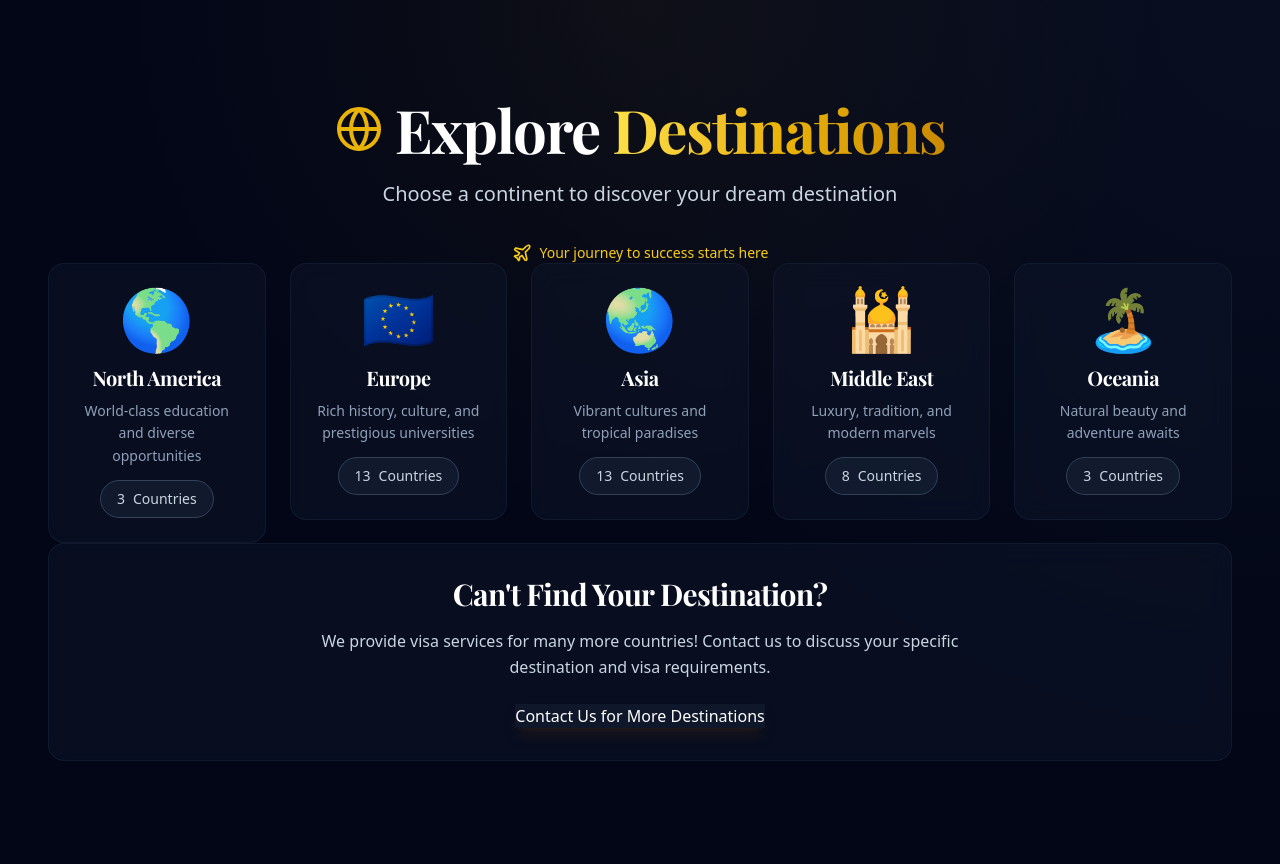
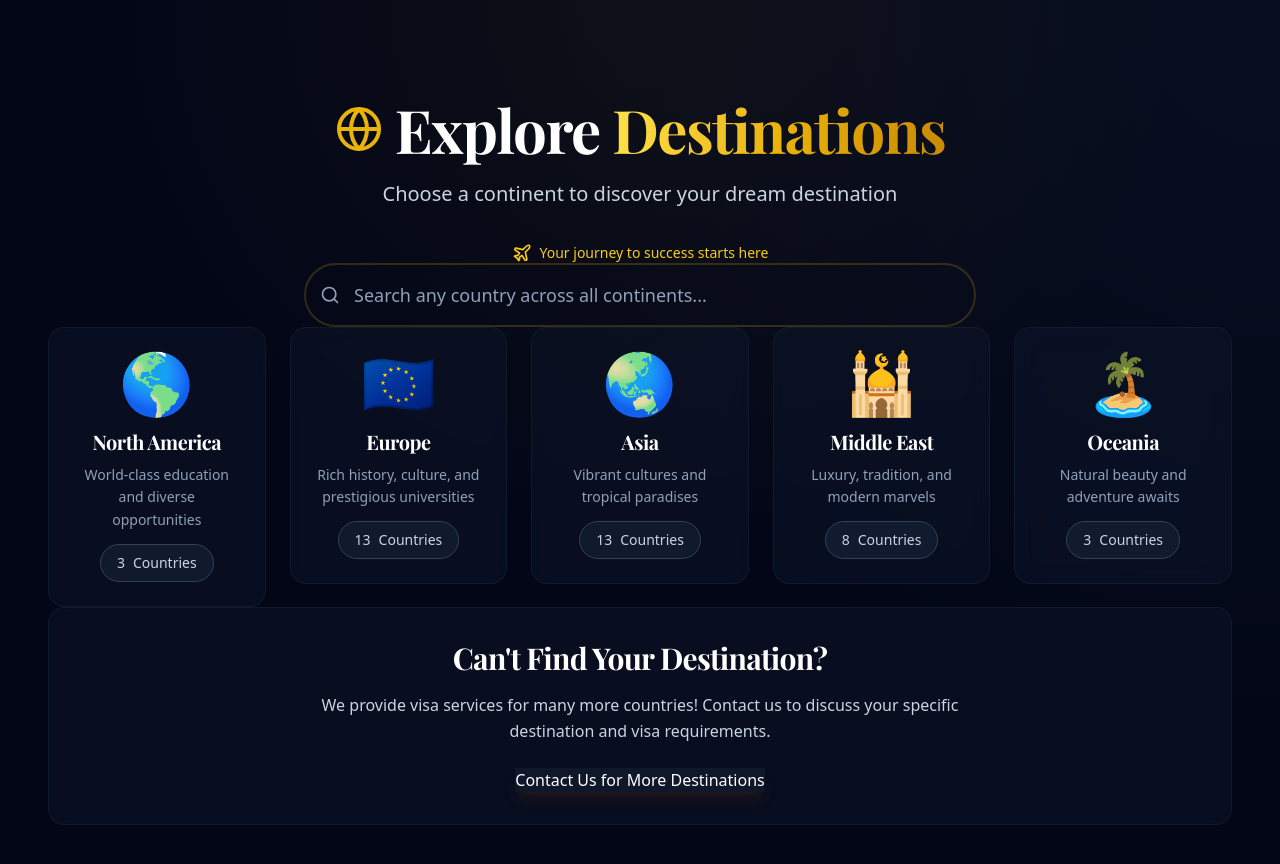
Before and after one commit to muhammadgamertv86-wq/combat-services-website, a Next.js app: page /countries in a window 1280 px wide. Shown: the top 864 px of the page. Before the commit the page ends 825 px from the top, so only its background shows below. Built offline with nearby package versions, Linux system fonts and the light colour scheme.

Commit message:
Add global search bar that works across all continents

```diff
--- a/app/countries/page.jsx
+++ b/app/countries/page.jsx
@@ -73,33 +73,22 @@ export default function CountriesPage() {
                 </motion.div>
             </section>
 
-            {/* Back Button & Search (when continent is selected) */}
-            <AnimatePresence>
-                {selectedContinent && (
+            {/* Global Search Bar */}
+            <section className="container-custom mb-12">
                 <motion.div
-                        initial={{ opacity: 0, y: -20 }}
+                    initial={{ opacity: 0, y: 20 }}
                     animate={{ opacity: 1, y: 0 }}
-                        exit={{ opacity: 0, y: -20 }}
-                        className="container-custom mb-8"
+                    transition={{ delay: 0.2 }}
+                    className="max-w-2xl mx-auto"
                 >
-                        <div className="flex flex-col sm:flex-row gap-4 items-start sm:items-center justify-between">
-                            <button
-                                onClick={() => setSelectedContinent(null)}
-                                className="flex items-center gap-2 text-gold-400 hover:text-gold-300 transition-colors group"
-                            >
-                                <ChevronLeft className="w-5 h-5 group-hover:-translate-x-1 transition-transform" />
-                                <span className="font-medium">Back to Continents</span>
-                            </button>
-
-                            {/* Search Bar */}
-                            <div className="relative w-full sm:w-96">
+                    <div className="relative">
                         <Search className="absolute left-4 top-1/2 -translate-y-1/2 w-5 h-5 text-slate-400" />
                         <input
                             type="text"
-                                    placeholder="Search countries..."
+                            placeholder="Search any country across all continents..."
                             value={searchQuery}
                             onChange={(e) => setSearchQuery(e.target.value)}
-                                    className="w-full pl-12 pr-12 py-3 bg-surface-dark/50 border-2 border-gold-500/20 rounded-full text-white placeholder-slate-400 focus:border-gold-500 focus:outline-none transition-colors"
+                            className="w-full pl-12 pr-12 py-4 bg-surface-dark/50 border-2 border-gold-500/20 rounded-full text-white placeholder-slate-400 focus:border-gold-500 focus:outline-none transition-colors text-lg"
                         />
                         {searchQuery && (
                             <button
@@ -110,25 +99,44 @@ export default function CountriesPage() {
                             </button>
                         )}
                     </div>
-                        </div>
 
                     {/* Search Results Info */}
                     {searchQuery && (
                         <motion.div
                             initial={{ opacity: 0 }}
                             animate={{ opacity: 1 }}
-                                className="mt-4 text-slate-300 text-sm"
+                            className="mt-4 text-center text-slate-300 text-sm"
                         >
                             Found {filteredCountries.length} {filteredCountries.length === 1 ? 'country' : 'countries'} matching "{searchQuery}"
                         </motion.div>
                     )}
                 </motion.div>
+            </section>
+
+            {/* Back Button (when continent is selected) */}
+            <AnimatePresence>
+                {selectedContinent && (
+                    <motion.div
+                        initial={{ opacity: 0, x: -20 }}
+                        animate={{ opacity: 1, x: 0 }}
+                        exit={{ opacity: 0, x: -20 }}
+                        className="container-custom mb-8"
+                    >
+                        <button
+                            onClick={() => setSelectedContinent(null)}
+                            className="flex items-center gap-2 text-gold-400 hover:text-gold-300 transition-colors group"
+                        >
+                            <ChevronLeft className="w-5 h-5 group-hover:-translate-x-1 transition-transform" />
+                            <span className="font-medium">Back to Continents</span>
+                        </button>
+                    </motion.div>
                 )}
             </AnimatePresence>
 
-            {/* Continents Grid (when no continent is selected) */}
+            {/* Continents Grid or Search Results */}
             <AnimatePresence mode="wait">
-                {!selectedContinent ? (
+                {!selectedContinent && !searchQuery ? (
+                    /* Continents Grid (when no continent selected and no search) */
                     <motion.section
                         key="continents"
                         initial={{ opacity: 0 }}
```
Lines whose indentation alone changed are shown as unchanged.
